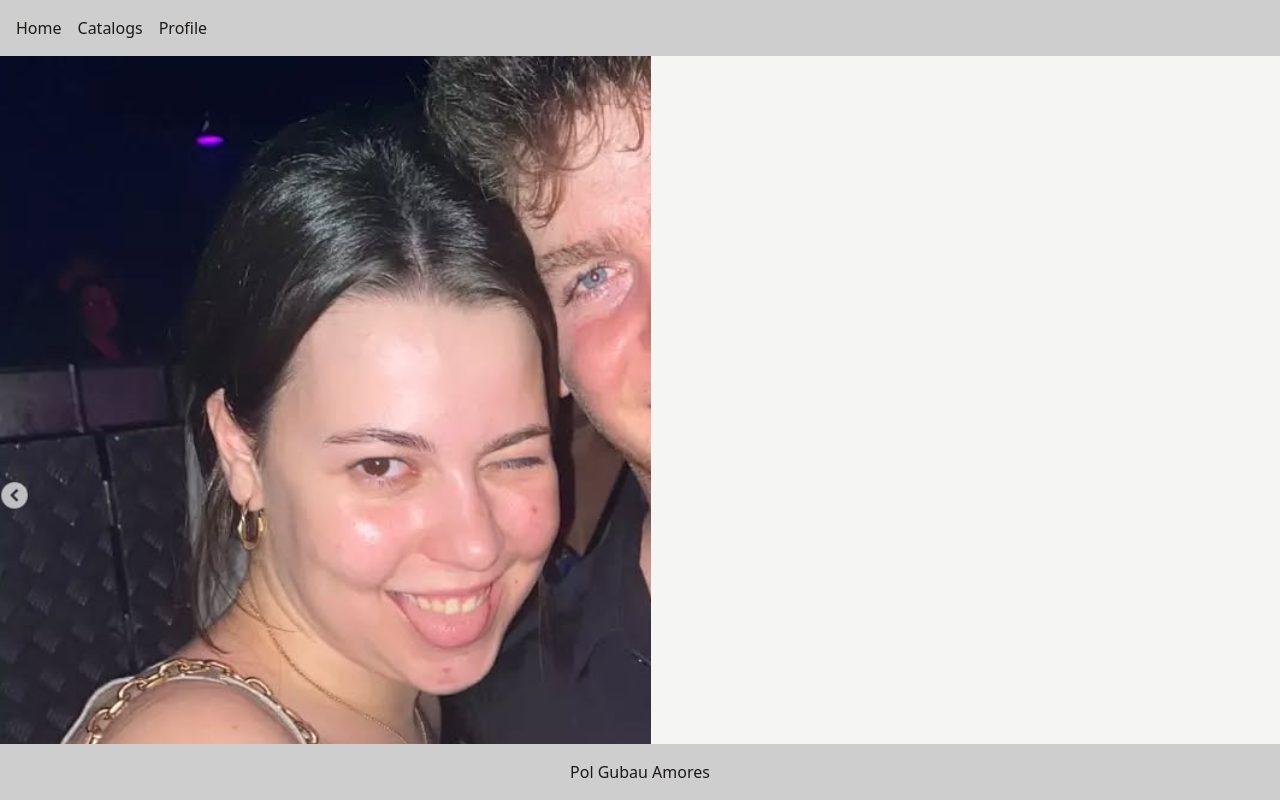
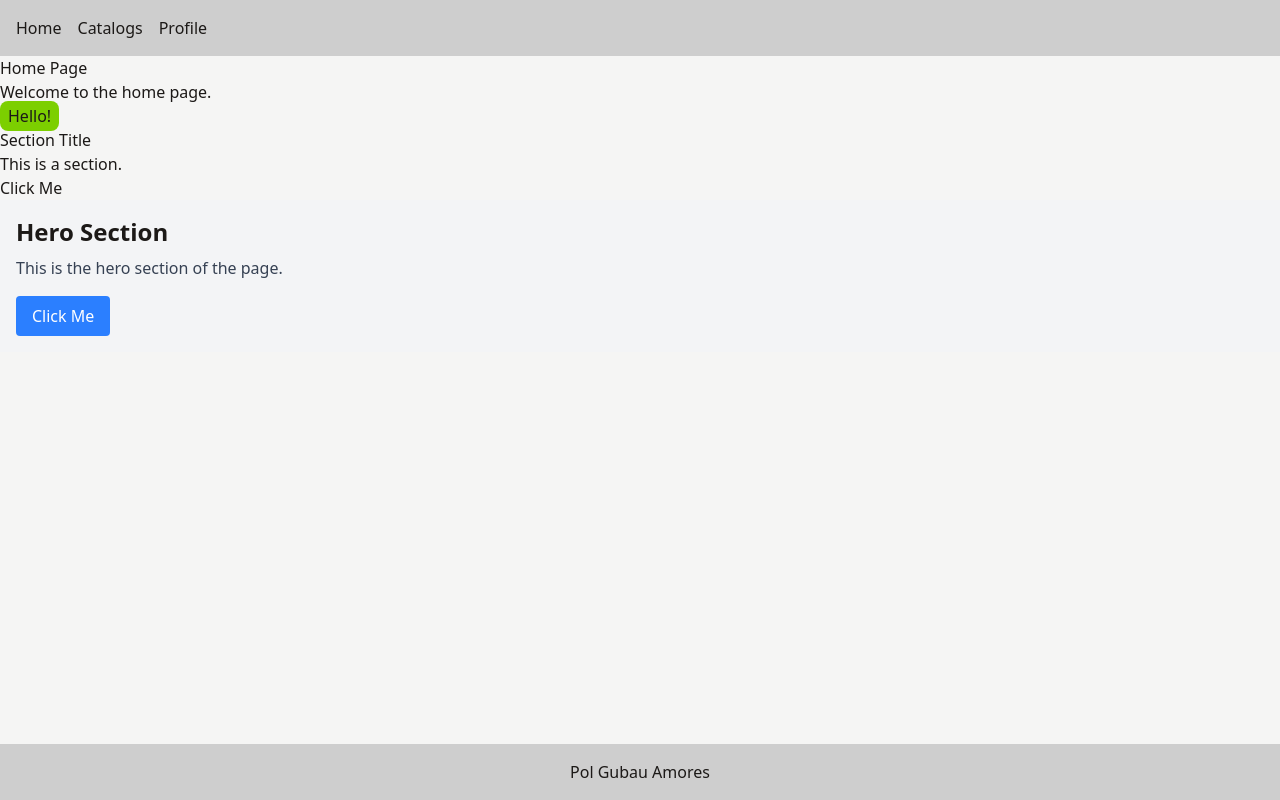
Before and after one commit to PolGubau/cursos, a Nuxt app: page / in a window 1280 px wide. Built offline with nearby package versions, Linux system fonts and the light colour scheme.

Commit message:
chore: 🗑️ remove unused image asset aina.png

```diff
--- a/pages/index.vue
+++ b/pages/index.vue
@@ -3,7 +3,7 @@
 
 <template>
   <div>
-    <img src="@/assets/aina.png" alt="a"/>
+    <!-- <img src="@/assets/img1.png" alt="a"/> -->
     <h1>Home Page</h1>
     <p>Welcome to the home page.</p>
     <Alert>Hello</Alert>
```
Also changed, not shown: assets/aina.png (deleted).
